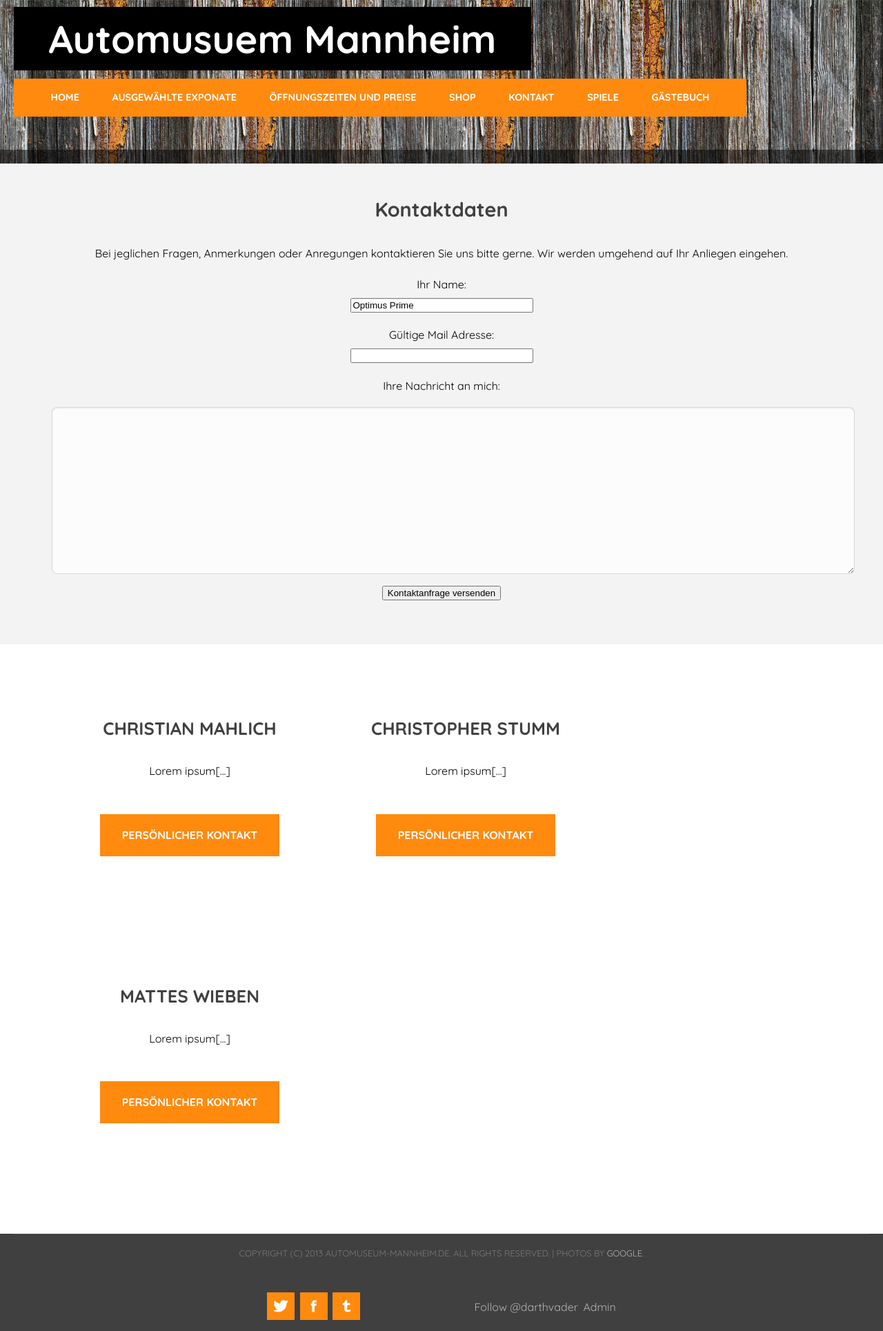
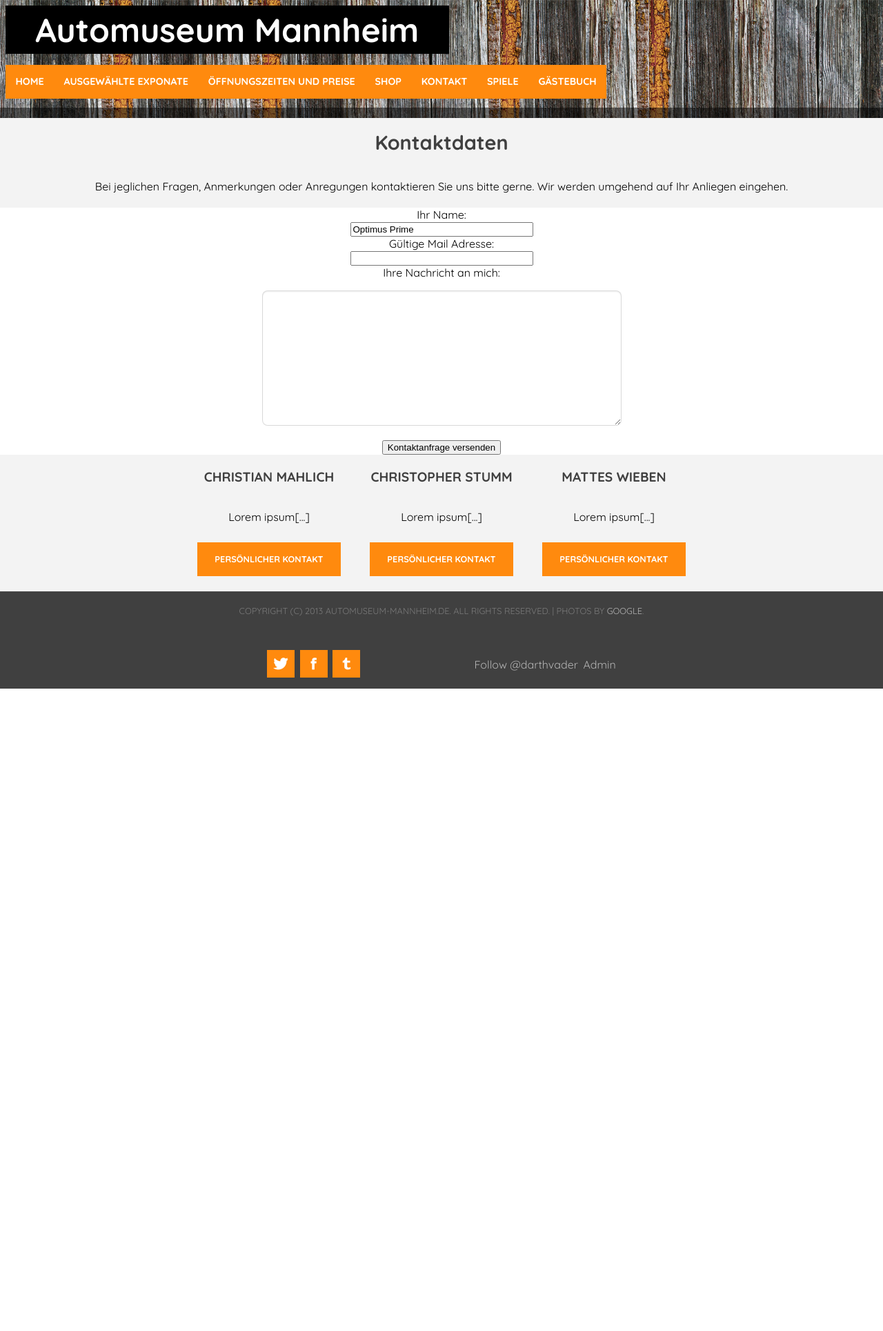
Before and after one commit to chrizzTs/Museum, a PHP site: page /GuestBook/Kontakt.php in a window 1280 px wide. Shown: the whole page at 69% size. After the commit the page ends 998 px from the top, so only its background shows below. Run offline with PHP 8.4, Linux system fonts and the light colour scheme; some libraries are stand-ins or nearby versions; grey boxes are pictures that could not be loaded.

Commit message:
Navi Bar mt Hover + Code aufgeräumt und kommentiert

```diff
--- a/Header.php
+++ b/Header.php
@@ -10,21 +10,32 @@
 <link href="fonts.css" rel="stylesheet" type="text/css" media="all" />
 </head>
 <body>
+
+<!--Der Gesamte Header: -->
+
 <div id="header-wrapper">
-	<div id="header" class="container">
+
+<!-- Überschrift der Seite -->
 		<div id="logo">
-			<h1><a href="Index.php">Automusuem Mannheim</a></h1>
-			<div id="menu">
-				<ul>
-					<li><a href="index.php" accesskey="1" title="">Home</a></li>
-					<li><a href="#" accesskey="2" title="">Ausgew&auml;hlte Exponate</a></li>
-					<li><a href="#" accesskey="3" title="">&Ouml;ffnungszeiten und Preise</a></li>
-					<li><a href="webshop.php" accesskey="4" title="">Shop</a></li>
-					<li><a href="Kontakt.php" accesskey="5" title="">Kontakt</a></li>
-					<li><a href="#"	accesskey="6" title="">Spiele</a></li>
-					<li><a href="guestbook.php"	accesskey="7" title="">G&auml;stebuch</a></li>
-				</ul>
-			</div>
+			<h1><a href="Index.php">Automuseum Mannheim</a></h1>
 		</div>
-	</div>
+
+<!-- Menüleiste -->
+		<nav id="menu">
+			<ul id="navigation">
+				<li><a href="index.php" title="Home">Home</a></li>
+				<li><a href="#" title="Ausgewählte Exponate">Ausgewählte Exponate</a>
+					<ul id="exponateListe">
+						<li><a href="index.php" title="">Panamera</a></li>
+						<li><a href="index.php" title="">911er</a></li>
+						<li><a href="index.php" title="">Bugatti</a></li>
+					</ul>
+				</li>
+				<li><a href="#" title="Öffnungszeiten">Öffnungszeiten und Preise</a></li>
+				<li><a href="webshop.php" title="Shop">Shop</a></li>
+				<li><a href="Kontakt.php" title=Kontakt"">Kontakt</a></li>
+				<li><a href="#" title="Spiele">Spiele</a></li>
+				<li><a href="guestbook.php"	title="Gästebuch">Gästebuch</a></li>
+			</ul>
+		</nav>>
 </div>
--- a/Index.php
+++ b/Index.php
@@ -2,14 +2,14 @@
 	$title = "Kontakt";
 	include "Header.php";
 ?>
-<div id="page-wrapper">
+<div id="page-wrapper" >
 	<div id="page" class="container">
 		<div class="title">
 			<h2>Wilkommen</h2>
 		</div>
 	</div>
-	<div id="wrapper">
-		<div id="slides" class="container2">
+	<div id="wrapper" class="container">
+		<div id="slides">
 			<img src="images/auto1.jpg">
 			<img src="images/auto2.jpg">
 			<img src="images/auto3.jpg">
--- a/Kontakt.php
+++ b/Kontakt.php
@@ -3,45 +3,55 @@
 	include "Header.php";
 ?>
 <div id="page-wrapper">
-	<div id="page" class="container2">
+	<div id="page" class="container">
 		<div class="title">
 			<h2>Kontaktdaten</h2>
 		</div>
 
 		<p id="replyPost">Bei jeglichen Fragen, Anmerkungen oder Anregungen kontaktieren Sie uns bitte gerne. Wir werden umgehend auf Ihr Anliegen eingehen.</p>
-		<p>
+	</div>
+
+	<div id="wrapper" class="container">
 		<form id="kontaktform">
-				<p>Ihr Name:<br /><input id="name" name="name" type="text" size="30" maxlength="30" value="Optimus Prime"/></p>
-				<p>Gültige Mail Adresse:<br /><input id="email" name="email" type="text" size="30" maxlength="40"/></p>
-				<p>Ihre Nachricht an mich:<br /><textarea id="eingabe" name="eingabe" cols="50" rows="10"></textarea></p>
+			Ihr Name:<br/>
+			<input id="name" name="name" type="text" size="30" maxlength="30" value="Optimus Prime"/><br/>
+			Gültige Mail Adresse:<br/>
+			<input id="email" name="email" type="text" size="30" maxlength="40"/></br>
+			Ihre Nachricht an mich:<br/><textarea id="eingabe" name="eingabe" cols="50" rows="10"></textarea></br>
 			<input type="submit" value="Kontaktanfrage versenden"/>
 		</form>
-		</p>
- </form>
 	</div>
-</div>
-<div id="wrapper">
-	<div id="three-column" class="container2">
-		<div><span class="arrow-down"></span></div>
+
+
+	<div id="wrapper1">
+		<div id="three-column" >
 			<div id="tbox1">
 				<div class="title">
 					<h2>Christian Mahlich</h2>
 				</div>
 				<p>Lorem ipsum[...]</p>
-			<a href="mailto:c.mahlich@gmail.com?Subject=Museumsanfrage"target="_top" class="button">Pers&ouml;nlicher Kontakt</a> </div>
+				<a href="mailto:c.mahlich@gmail.com?Subject=Museumsanfrage"target="_top" class="button">Persönlicher Kontakt</a>
+			</div>
+
 			<div id="tbox2">
 				<div class="title">
 					<h2>Christopher Stumm</h2>
 				</div>
 				<p>Lorem ipsum[...]</p>
-			<a href="mailto:christopher@stumms.com?Subject=Museumsanfrage"target="_top" class="button">Pers&ouml;nlicher Kontakt</a> </div>		<div id="tbox3">
+				<a href="mailto:christopher@stumms.com?Subject=Museumsanfrage"target="_top" class="button">Persönlicher Kontakt</a>
+			</div>
+
+			<div id="tbox3">
 				<div class="title">
 					<h2>Mattes Wieben</h2>
 				</div>
 				<p>Lorem ipsum[...]</p>
-			<a href="mailto:christopher@stumms.com?Subject=Museumsanfrage"target="_top" class="button">Pers&ouml;nlicher Kontakt</a> </div>
+				<a href="mailto:christopher@stumms.com?Subject=Museumsanfrage"target="_top" class="button">Persönlicher Kontakt</a>
 			</div>
 		</div>
+	</div>
+</div>
+
 <?php
 	include "Footer.php";
 ?>
--- a/addEntry.php
+++ b/addEntry.php
@@ -1,4 +1,7 @@
 <?php
+mysql_query("SET NAMES 'utf8'");
+mysql_query("SET CHARACTER SET 'utf8'");
+
 $absendername = htmlspecialchars($_POST["name"]);
 $absendermail = $_POST["email"];
 $eingabe = htmlspecialchars($_POST["eingabe"]);
--- a/admin/index.php
+++ b/admin/index.php
@@ -9,7 +9,8 @@ include "Header.php";
 			<h2>Adminbereich</h2>
 		</div>
 	</div>
-	<div id="wrapper">
+	<div id="wrapper" class="container">
+	<p> Lorem ipsum dolor sit amet, consetetur sadipscing elitr, sed diam nonumy eirmod tempor invidunt ut labore et dolore magna aliquyam erat, sed diam voluptua. At vero eos et accusam et justo duo dolores et ea rebum. Stet clita kasd gubergren, no sea takimata sanctus est Lorem ipsum dolor sit amet. Lorem ipsum dolor sit amet, consetetur sadipscing elitr, sed diam nonumy eirmod tempor invidunt ut labore et dolore magna aliquyam erat, sed diam voluptua. At vero eos et accusam et justo duo dolores et ea rebum. Stet clita kasd gubergren, no sea takimata sanctus est Lorem ipsum dolor sit amet.</p>
 	</div>
 </div>
 
--- a/default.css
+++ b/default.css
@@ -55,14 +55,14 @@
 
         .container
         {
-                margin: 0px auto;
-                width: 500px;
-        }
-        .container2{
-                width: 800px;
-                margin: 0px auto;
+
+                padding-left: 7em; /* Innenabstand dass nicht bis zum Seitenrand geschrieben wird */
+                padding-right: 7em;
+
 
         }
+
+
 
 
 	#shopitem
@@ -74,8 +74,6 @@
 
 
 
-        textarea
-        {}
 
 
  /*********************************************************************************/
@@ -118,16 +116,13 @@
                         form select,
                         form textarea
                         {
-                                position: relative;
+
                                 -webkit-appearance: none;
-                                display: block;
                                 border: 0;
                                 background: #fff;
                                 background: rgba(255,255,255,0.75);
-                                width: 100%;
                                 border-radius: 0.50em;
                                 margin: 1em 0em;
-                                padding: 1.50em 1em;
                                 box-shadow: inset 0 0.1em 0.1em 0 rgba(0,0,0,0.05);
                                 border: solid 1px rgba(0,0,0,0.15);
                                 -moz-transition: all 0.35s ease-in-out;
@@ -155,7 +150,7 @@
 
                                 form textarea
                                 {
-                                        min-height: 12em;
+
                                 }
 
                                 form .formerize-placeholder
@@ -198,7 +193,7 @@
 	table-layout:fixed;
 	text-align:left;
 	vertical-align:top;
-	margin:auto;
+	margin:0 auto;
 	width:100%;
 
 }
@@ -206,6 +201,7 @@
 #guenstbookTable td{
 	vertical-align:top;
 }
+
 
 
 
@@ -310,14 +306,14 @@
         .button
         {
                 display: inline-block;
-                margin-top: 2em;
+                margin-top: 0.5em;
                 padding: 1em 2em 1em 2em;
                 background: #ff8a0e;
                 line-height: 1.8em;
                 text-decoration: none;
                 text-transform: uppercase;
                 font-weight: 700;
-                font-size: 1em;
+                font-size: 0.8em;
                 color: #FFF;
         }
 
@@ -367,11 +363,14 @@
         #header-wrapper
         {
 
-                position: relative;
-                overflow: hidden;
-                padding: 10px 0em 2em 0em;
+                position:fixed; /*Header oben links bei 0,0 fixiert */
+                left:0px; top:0px;
+                padding: 0.5em 0.5em 0.5em 0.5em;
                 background: url(images/bg01.jpg) repeat-x center top;
-                border-bottom: 20px solid rgba(0,0,0,.5);
+                border-bottom: 15px solid rgba(0,0,0,.5);
+                height: 140px;
+                z-index: 100;
+
         }
 
         #header
@@ -391,10 +390,9 @@
         #logo h1
         {
                 display: inline-block;
-                margin-bottom: 0.20em;
-                padding: 0.20em 0.9em;
+                padding: 0.10em 0.9em;
                 background: #000;
-                font-size: 3.5em;
+                font-size: 3em;
         }
 
         #logo a
@@ -422,42 +420,68 @@
 /* Menu */
 /*********************************************************************************/
 
-        #menu
+		#menu
+		{
+		}
+
+        #menu a
         {
+                text-decoration: none;
+                color: #FFF;
+                font-size: 0.90em;
+                font-weight: 600;
+				text-transform: uppercase;
+				display: block;
+				padding: 1.1em 1em; /* Padding des Links, damit nicht nur Beschriftung geklcikt werden kann sondern komplette Bock verlinkt ist */
+
         }
 
-        #menu ul
+
+
+        /*Verbinden der einzelnen Menüpunkte zu einer Leiste*/
+       #navigation li
         {
-                display: inline-block;
-                padding: 0em 2em;
                 background: #ff8a0e;
                 text-align: center;
+                position: relative;
+                float: left;
+                list-style: none;
         }
 
-        #menu li
+
+
+        #exponateListe
         {
-                display: inline-block;
+
+        position: absolute;
+        display: none; /*Verstecken des Untermenüs */
+
         }
 
-        #menu li a, #menu li span
+        /*Formatierung Links in dem Untermenü*/
+        #exponateListe a
         {
-                display: inline-block;
-                padding: 1.3em 1.5em;
-                text-decoration: none;
-                font-size: 0.90em;
-                font-weight: 600;
-                text-transform: uppercase;
-                outline: 0;
-                color: #FFF;
+			padding: 0.5em 2em; /* Höhe und Breite des Untermenüs */
         }
 
-        #menu li:hover a, #menu li.active a, #menu li.active span
-        {
+
+
+		#exponateListe li
+		{
+			float: none; /* Vertikale Ausrichtung des Untermenüs */
+			display: block;
+
         }
 
-        #menu .current_page_item a
-        {
-                color: #FFF;
+        /*Hover Effeckt Farbe ändern beim drüber streichen */
+        #navigation li:hover{
+	        background: #ffa442;
+	        display:block;
+        }
+
+       /*Hover Effeckt Untermenüg ausklappen beim drüber streichen */
+        #navigation li:hover ul{
+	        display:block;
         }
 
 
@@ -476,15 +500,26 @@
 
         #wrapper
         {
-                overflow: hidden;
-                padding: 0em 0em 5em 0em;
+
+
                 background: #FFF;
                 max-width: 4000px;
+                margin: 0 auto;
+                text-align: center;
+
+
+
+
         }
+
+
 
         #wrapper1
         {
-                background: #FFF;
+
+                min-height: 150px;
+                margin: 0 auto;
+                text-align: center;
 
         }
 
@@ -506,7 +541,7 @@
 
         #welcome
         {
-                overflow: hidden;
+
                 width: 1000px;
                 padding: 8em 100px 0em 100px;
                 text-align: center;
@@ -535,16 +570,24 @@
 
         #page-wrapper
         {
-                overflow: hidden;
+
+
                 background: #F3F3F3;
-                padding: 3em 0em;
                 text-align: center;
+                margin:0 auto;
+                margin-top: 140px; /*Den Seiteninhalt um 140 px nach unten geschoben (höhe des Headers */
+                padding-top: 3em;
+                padding-bottom: 3em;
+
+
         }
 
         #page
         {
-        width: 300px;
+
         }
+
+
 
 /*********************************************************************************/
 /* Content */
@@ -589,7 +632,7 @@
 
         #copyright
         {
-                overflow: hidden;
+
                 padding: 1em 0em;
                 border-top: 1px solid rgba(255,255,255,0.08);
                 text-align: center;
@@ -614,7 +657,7 @@
 
         #newsletter
         {
-                overflow: hidden;
+
                 padding: 8em 0em;
                 background: #EDEDED;
                 text-align: center;
@@ -689,24 +732,21 @@
 /*********************************************************************************/
 
 #two-column{
+
+
+		overflow: hidden;
         text-align:left;
-        border-style:solid;
-        border-width:5px;
+        margin: 0px auto;
+
+
 }
-#two-column #tbox1{
-        width: 450;
-        border-style:solid;
-        border-width:5px;
+#two-column div{
+       	margin-left: 60px;
         float: left;
 
 }
 
-#two-column #tbox2{
-        border-style:solid;
-        border-width:5px;
-        float: right;
 
-}
 
 #entryField{
 height: 100px;
@@ -727,13 +767,14 @@ div.webshopItem
 
         #three-column
         {
-                overflow: hidden;
-                text-align: center;
+			margin:0px auto;
+			width: 750px;
+
         }
 
         #three-column h2
         {
-                margin: 1em 0em;
+
                 text-transform: uppercase;
                 font-size: 1.5em;
                 font-weight: 700;
@@ -760,9 +801,9 @@ div.webshopItem
         #three-column #tbox2,
         #three-column #tbox3
         {
-                float: left;
-                width: 320px;
-                padding: 80px 40px 80px 40px;
+                float:left;
+                width: 250px;
+                padding: 20px 0px 20px 0px;
         }
 
         #three-column .title
@@ -773,7 +814,7 @@ div.webshopItem
 
         #three-column .title h2
         {
-                font-size: 1.60em;
+                font-size: 1.2em;
         }
 
         #three-column .title .byline
@@ -791,12 +832,13 @@ div.webshopItem
 /* Slide Show         */
 /*********************************************************************************/
 
+	#slides
+	{
+		width: 800px;
+		margin: 0px auto;
+	}
 
-    #slides {
-      display: none
-              margin: 0px auto;
 
-    }
 
     #slides .slidesjs-navigation {
       margin-top:5px;
--- a/default.js
+++ b/default.js
@@ -123,8 +123,10 @@ $( "#guestbookForm" ).submit(function( event ) {
 
 
 function windowSize(){
- $(".container").css({"width": $(window).width()-40});
- $(".container2").css({"width": $(window).width()-150});
+ $("#header-wrapper").css({"width": $(window).width()});
+
+
+
 
 }
 
```
Also changed, not shown: Test.html (deleted, +0 -16 lines), admin/Header.php (+10 -7 lines), guestbook.php (+17 -13 lines). Lines whose indentation alone changed are shown as unchanged.
